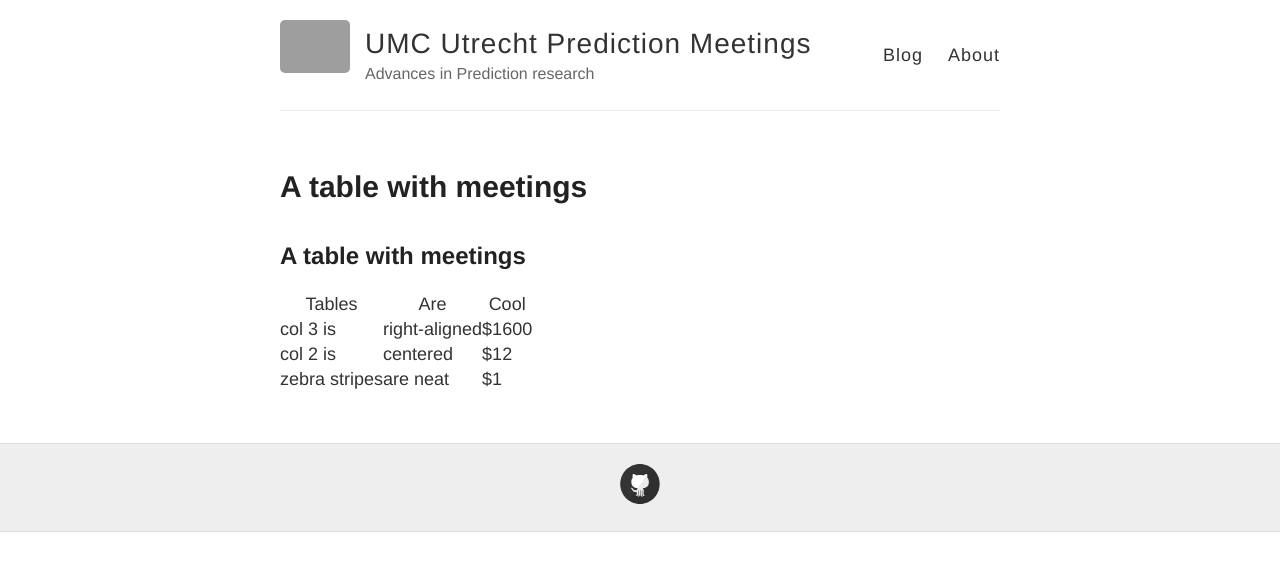
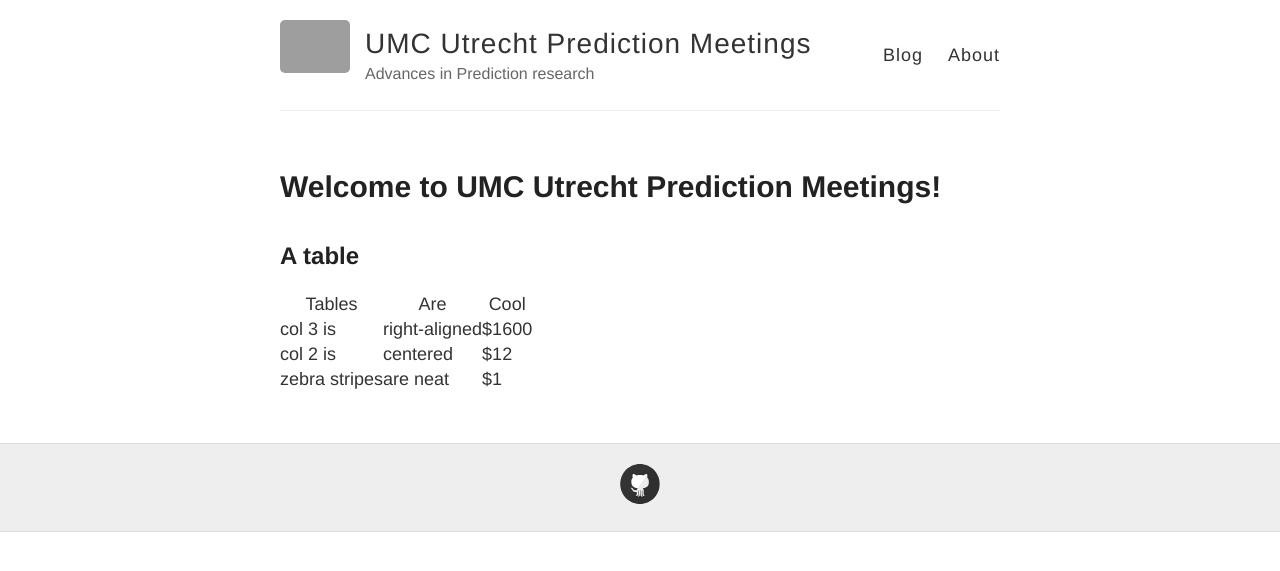
Before and after one commit to UMCPredictionMeetings/UMCPredictionMeetings.github.io, a Jekyll site: the page built from index.md, in a window 1280 px wide. Shown: the top 571 px of the page. Built offline with Jekyll 4.4.1, drawn with Linux system fonts in a browser that asks for light colours; our own code applies the rules of GitHub Pages for plain Markdown files; grey boxes are pictures that could not be loaded.

Commit message:
Update index.md

```diff
--- a/index.md
+++ b/index.md
@@ -1,4 +1,9 @@
-## A table with meetings
+---
+layout: page
+title: Welcome to UMC Utrecht Prediction Meetings!
+---
+
+## A table
 
 | Tables              | Are                 | Cool    |
 | ----------------  |-------------     | -----    |
```
